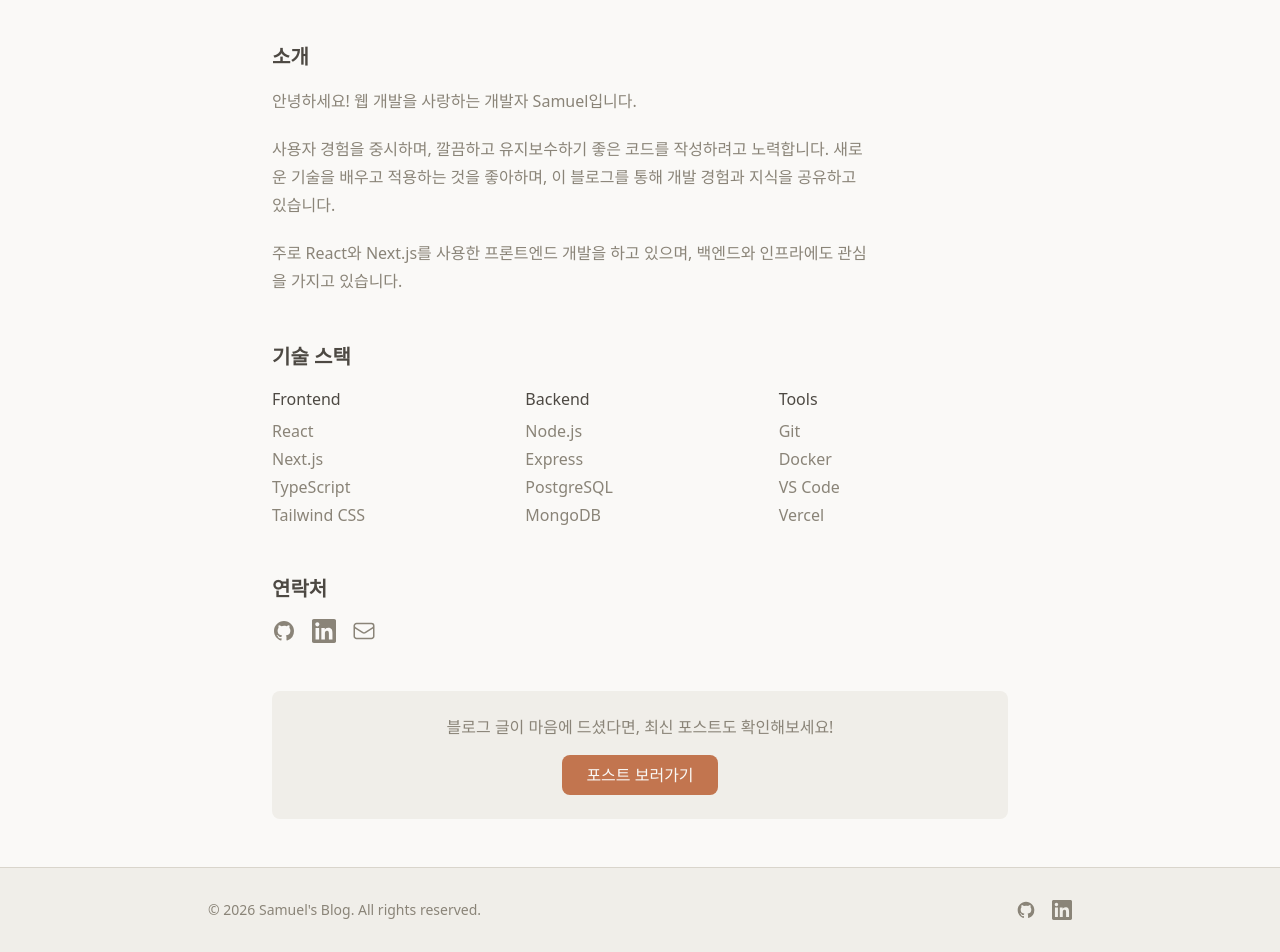
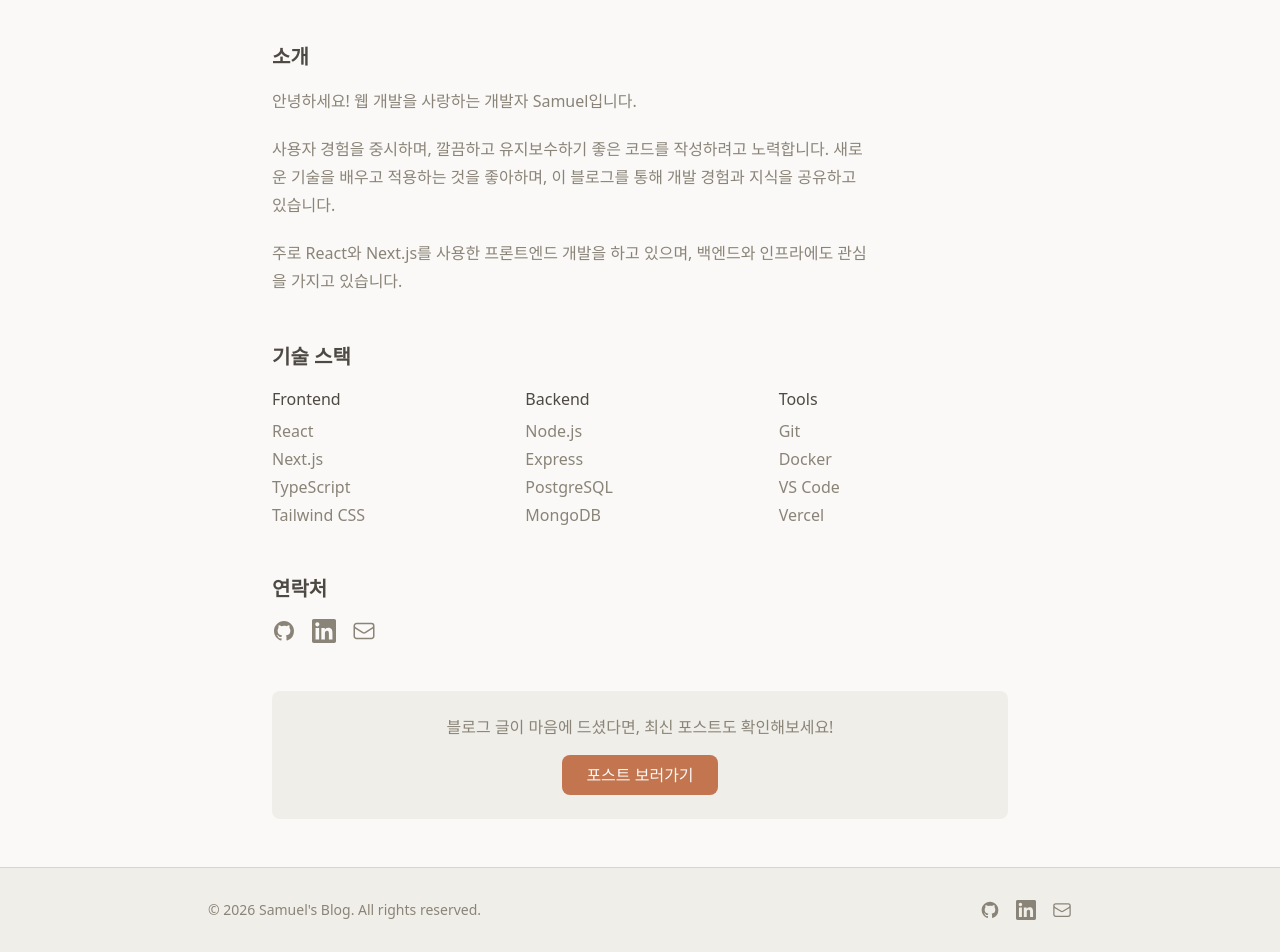
Before and after one commit to piggggggggy/samuel-narrative, a Next.js app: page /about in a window 1280 px wide. Shown: the part 347-1299 px from the top of the page. Built offline with nearby package versions, Linux system fonts and the light colour scheme; no server answers.

Commit message:
feat(config): add site SSOT config with social links

```diff
--- a/src/app/about/page.tsx
+++ b/src/app/about/page.tsx
@@ -1,9 +1,10 @@
 import type { Metadata } from "next";
 import Link from "next/link";
+import { siteConfig } from "@/lib/config/site";
 
 export const metadata: Metadata = {
   title: "About",
-  description: "Samuel에 대해 알아보세요. 웹 개발자로서의 여정과 기술 스택을 소개합니다.",
+  description: `${siteConfig.author.name}에 대해 알아보세요. 웹 개발자로서의 여정과 기술 스택을 소개합니다.`,
 };
 
 const skills = {
@@ -15,7 +16,7 @@ const skills = {
 const socialLinks = [
   {
     name: "GitHub",
-    href: "https://github.com",
+    href: siteConfig.social.github,
     icon: (
       <svg className="h-6 w-6" fill="currentColor" viewBox="0 0 24 24">
         <path
@@ -28,7 +29,7 @@ const socialLinks = [
   },
   {
     name: "LinkedIn",
-    href: "https://linkedin.com",
+    href: siteConfig.social.linkedin,
     icon: (
       <svg className="h-6 w-6" fill="currentColor" viewBox="0 0 24 24">
         <path d="M20.447 20.452h-3.554v-5.569c0-1.328-.027-3.037-1.852-3.037-1.853 0-2.136 1.445-2.136 2.939v5.667H9.351V9h3.414v1.561h.046c.477-.9 1.637-1.85 3.37-1.85 3.601 0 4.267 2.37 4.267 5.455v6.286zM5.337 7.433c-1.144 0-2.063-.926-2.063-2.065 0-1.138.92-2.063 2.063-2.063 1.14 0 2.064.925 2.064 2.063 0 1.139-.925 2.065-2.064 2.065zm1.782 13.019H3.555V9h3.564v11.452zM22.225 0H1.771C.792 0 0 .774 0 1.729v20.542C0 23.227.792 24 1.771 24h20.451C23.2 24 24 23.227 24 22.271V1.729C24 .774 23.2 0 22.222 0h.003z" />
@@ -37,20 +38,10 @@ const socialLinks = [
   },
   {
     name: "Email",
-    href: "mailto:hello@example.com",
+    href: `mailto:${siteConfig.social.email}`,
     icon: (
-      <svg
-        className="h-6 w-6"
-        fill="none"
-        viewBox="0 0 24 24"
-        strokeWidth="1.5"
-        stroke="currentColor"
-      >
-        <path
-          strokeLinecap="round"
-          strokeLinejoin="round"
-          d="M21.75 6.75v10.5a2.25 2.25 0 01-2.25 2.25h-15a2.25 2.25 0 01-2.25-2.25V6.75m19.5 0A2.25 2.25 0 0019.5 4.5h-15a2.25 2.25 0 00-2.25 2.25m19.5 0v.243a2.25 2.25 0 01-1.07 1.916l-7.5 4.615a2.25 2.25 0 01-2.36 0L3.32 8.91a2.25 2.25 0 01-1.07-1.916V6.75"
-        />
+      <svg className="h-6 w-6" fill="none" viewBox="0 0 24 24" strokeWidth="1.5" stroke="currentColor">
+        <path strokeLinecap="round" strokeLinejoin="round" d="M21.75 6.75v10.5a2.25 2.25 0 01-2.25 2.25h-15a2.25 2.25 0 01-2.25-2.25V6.75m19.5 0A2.25 2.25 0 0019.5 4.5h-15a2.25 2.25 0 00-2.25 2.25m19.5 0v.243a2.25 2.25 0 01-1.07 1.916l-7.5 4.615a2.25 2.25 0 01-2.36 0L3.32 8.91a2.25 2.25 0 01-1.07-1.916V6.75" />
       </svg>
     ),
   },
@@ -67,10 +58,10 @@ export default function AboutPage() {
           </div>
         </div>
         <h1 className="text-3xl font-bold text-text-primary">
-          Samuel
+          {siteConfig.author.name}
         </h1>
         <p className="mt-2 text-lg text-text-secondary">
-          Web Developer
+          {siteConfig.author.role}
         </p>
       </section>
 
@@ -81,7 +72,7 @@ export default function AboutPage() {
         </h2>
         <div className="prose prose-gray dark:prose-invert">
           <p className="text-text-secondary">
-            안녕하세요! 웹 개발을 사랑하는 개발자 Samuel입니다.
+            안녕하세요! 웹 개발을 사랑하는 개발자 {siteConfig.author.name}입니다.
           </p>
           <p className="mt-4 text-text-secondary">
             사용자 경험을 중시하며, 깔끔하고 유지보수하기 좋은 코드를 작성하려고
--- a/src/components/layout/Footer.tsx
+++ b/src/components/layout/Footer.tsx
@@ -1,9 +1,10 @@
 import Link from "next/link";
+import { siteConfig } from "@/lib/config/site";
 
 const socialLinks = [
   {
     name: "GitHub",
-    href: "https://github.com",
+    href: siteConfig.social.github,
     icon: (
       <svg className="h-5 w-5" fill="currentColor" viewBox="0 0 24 24">
         <path
@@ -16,10 +17,19 @@ const socialLinks = [
   },
   {
     name: "LinkedIn",
-    href: "https://linkedin.com",
+    href: siteConfig.social.linkedin,
     icon: (
       <svg className="h-5 w-5" fill="currentColor" viewBox="0 0 24 24">
         <path d="M20.447 20.452h-3.554v-5.569c0-1.328-.027-3.037-1.852-3.037-1.853 0-2.136 1.445-2.136 2.939v5.667H9.351V9h3.414v1.561h.046c.477-.9 1.637-1.85 3.37-1.85 3.601 0 4.267 2.37 4.267 5.455v6.286zM5.337 7.433c-1.144 0-2.063-.926-2.063-2.065 0-1.138.92-2.063 2.063-2.063 1.14 0 2.064.925 2.064 2.063 0 1.139-.925 2.065-2.064 2.065zm1.782 13.019H3.555V9h3.564v11.452zM22.225 0H1.771C.792 0 0 .774 0 1.729v20.542C0 23.227.792 24 1.771 24h20.451C23.2 24 24 23.227 24 22.271V1.729C24 .774 23.2 0 22.222 0h.003z" />
+      </svg>
+    ),
+  },
+  {
+    name: "Email",
+    href: `mailto:${siteConfig.social.email}`,
+    icon: (
+      <svg className="h-5 w-5" fill="none" viewBox="0 0 24 24" strokeWidth="1.5" stroke="currentColor">
+        <path strokeLinecap="round" strokeLinejoin="round" d="M21.75 6.75v10.5a2.25 2.25 0 01-2.25 2.25h-15a2.25 2.25 0 01-2.25-2.25V6.75m19.5 0A2.25 2.25 0 0019.5 4.5h-15a2.25 2.25 0 00-2.25 2.25m19.5 0v.243a2.25 2.25 0 01-1.07 1.916l-7.5 4.615a2.25 2.25 0 01-2.36 0L3.32 8.91a2.25 2.25 0 01-1.07-1.916V6.75" />
       </svg>
     ),
   },
--- /dev/null
+++ b/src/lib/config/site.ts
@@ -0,0 +1,24 @@
+/**
+ * Site Configuration - Single Source of Truth (SSOT)
+ * 사이트 전반에서 사용되는 설정을 중앙에서 관리합니다.
+ */
+
+export const siteConfig = {
+  name: "Samuel Narrative",
+  description:
+    "개인 기술 블로그 - 웹 개발, 아키텍처, 그리고 개발 경험을 공유합니다.",
+  url:
+    process.env.NEXT_PUBLIC_SITE_URL || "https://samuel-narrative.vercel.app",
+  author: {
+    name: "Samuel",
+    role: "Web Developer",
+  },
+  social: {
+    github: "https://github.com/piggggggggy",
+    linkedin:
+      "https://www.linkedin.com/in/%EC%9A%A9%ED%83%9C-%EB%B0%95-517a4421b/",
+    email: "pyt4105@gmail.com",
+  },
+} as const;
+
+export type SiteConfig = typeof siteConfig;
```
